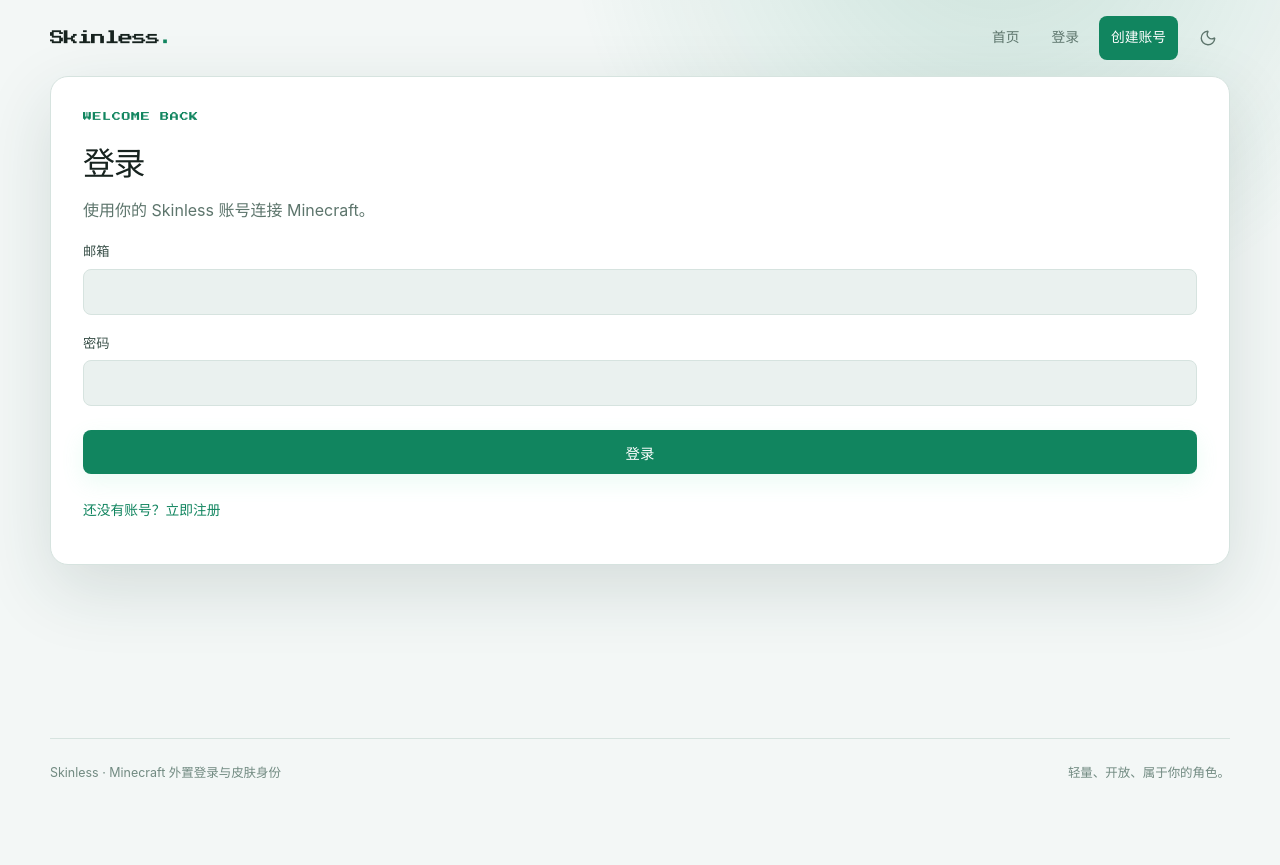
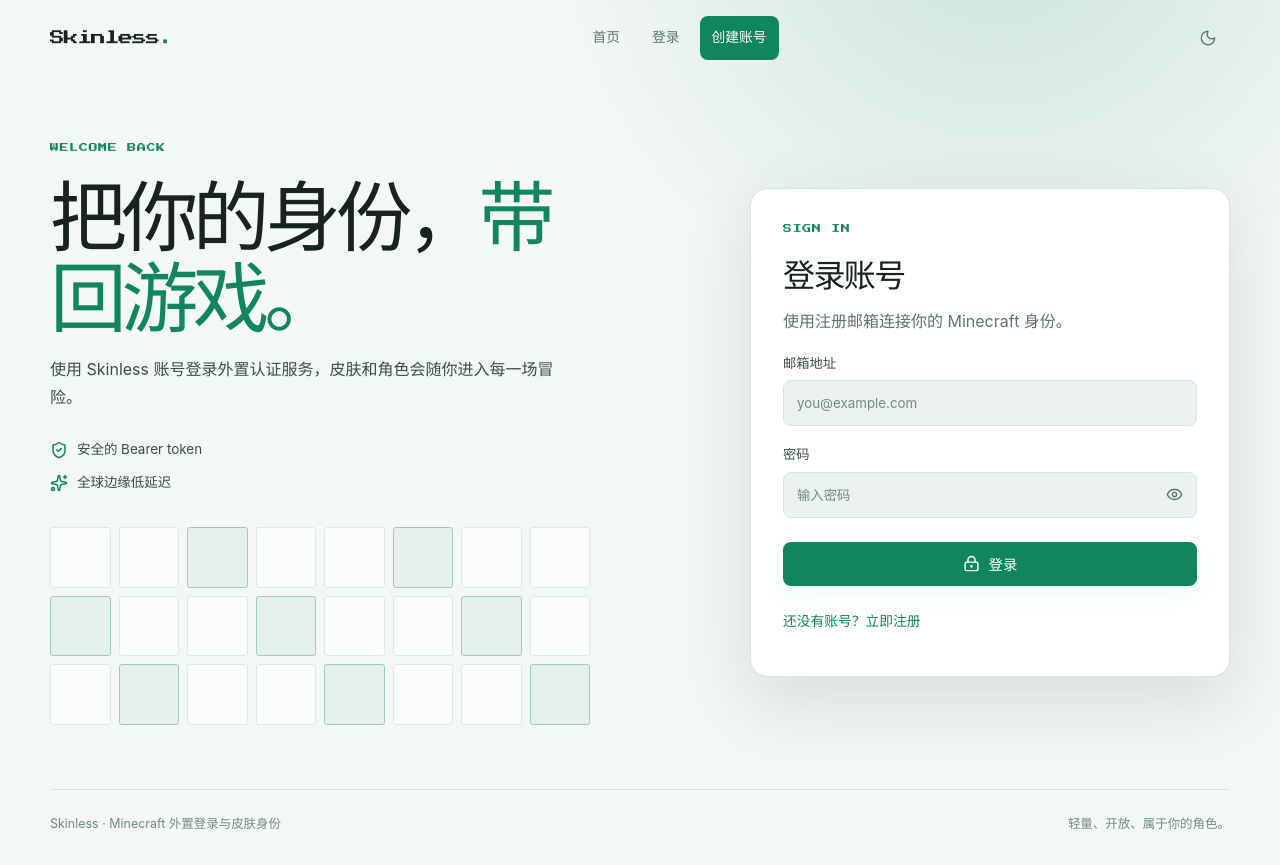
Before and after one commit to Enthusjast/Skinless, a Vue app in the folder frontend/: page /login in a window 1280 px wide. Before the commit the page ends 814 px from the top, so only its background shows below. Built offline with nearby package versions, Linux system fonts and the light colour scheme; no server answers.

Commit message:
feat: redesign public and auth pages

```diff
--- a/frontend/src/styles.css
+++ b/frontend/src/styles.css
@@ -124,11 +124,15 @@ h1, h2, h3 { color: var(--text); }
 .hero h1 em { color: var(--accent); font-style: normal; }
 .hero-copy { max-width: 560px; margin: 0; color: var(--text-soft); font-size: 1.08rem; line-height: 1.75; }
 .hero-actions { display: flex; flex-wrap: wrap; gap: 12px; margin-top: 34px; }
+.hero-meta { display: flex; flex-wrap: wrap; gap: 18px; margin-top: 28px; color: var(--muted); font-size: .74rem; }
+.hero-meta span { display: inline-flex; align-items: center; gap: 7px; }
+.status-dot { display: inline-block; width: 7px; height: 7px; background: var(--accent); border-radius: 50%; box-shadow: 0 0 0 4px color-mix(in srgb, var(--accent) 13%, transparent); }
 .feature-grid { display: grid; grid-template-columns: repeat(3, 1fr); gap: 14px; padding: 12px 0 70px; }
 .feature-card { min-height: 220px; padding: 24px; background: var(--surface); border: 1px solid var(--border); border-radius: var(--radius-md); box-shadow: var(--shadow-sm); transition: transform var(--motion), border-color var(--motion), background var(--motion); }
 .feature-card:hover { border-color: var(--border-strong); background: var(--surface-raised); transform: translateY(-3px); }
+.feature-icon { display: inline-grid; width: 42px; height: 42px; place-items: center; margin-bottom: 18px; color: var(--accent); background: color-mix(in srgb, var(--accent) 11%, transparent); border: 1px solid color-mix(in srgb, var(--accent) 24%, transparent); border-radius: var(--radius-sm); }
 .feature-index { display: inline-block; color: var(--accent); }
-.feature-card h2 { margin: 44px 0 10px; font-size: 1.12rem; letter-spacing: -.02em; }
+.feature-card h2 { margin: 10px 0 10px; font-size: 1.12rem; letter-spacing: -.02em; }
 .feature-card p { margin: 0; color: var(--muted); font-size: .9rem; line-height: 1.7; }
 
 /* Auth */
@@ -137,17 +141,21 @@ h1, h2, h3 { color: var(--text); }
 .auth-intro h1 { max-width: 560px; margin: 22px 0 16px; font-size: clamp(2.5rem, 6vw, 5rem); line-height: 1.05; letter-spacing: -.07em; }
 .auth-intro h1 em { color: var(--accent); font-style: normal; }
 .auth-intro p:not(.eyebrow) { max-width: 520px; margin: 0; color: var(--text-soft); line-height: 1.75; }
+.auth-perks, .auth-checklist { display: grid; gap: 12px; margin-top: 28px; color: var(--text-soft); font-size: .84rem; }
+.auth-perks span, .auth-checklist span { display: flex; align-items: center; gap: 9px; }
+.auth-perks svg, .auth-checklist svg { flex: 0 0 auto; color: var(--accent); }
 .auth-visual { display: grid; max-width: 540px; grid-template-columns: repeat(8, 1fr); gap: 8px; margin-top: 34px; opacity: .72; }
 .auth-visual span { aspect-ratio: 1; border: 1px solid var(--border); background: var(--surface); border-radius: 3px; }
 .auth-visual span:nth-child(3n) { border-color: color-mix(in srgb, var(--accent) 45%, var(--border)); background: color-mix(in srgb, var(--accent) 12%, var(--surface)); }
 .auth-card { width: 100%; padding: 32px; background: var(--surface); border: 1px solid var(--border); border-radius: var(--radius-lg); box-shadow: var(--shadow-lg); }
-.auth-card h1 { margin: 14px 0 8px; font-size: 2rem; letter-spacing: -.05em; }
+.auth-card h1, .auth-card h2 { margin: 14px 0 8px; color: var(--text); font-size: 2rem; letter-spacing: -.05em; }
 .auth-card > p:not(.eyebrow) { margin: 0; color: var(--muted); line-height: 1.65; }
 .auth-card .button { width: 100%; margin-top: 24px; }
 .auth-card .button-primary { border: 0; }
 .auth-link { display: inline-flex; min-height: 44px; align-items: center; margin-top: 14px; color: var(--accent); font-size: .86rem; }
 .field { display: grid; gap: 7px; margin-top: 18px; }
 .field label { color: var(--text-soft); font-size: .83rem; font-weight: 650; }
+.field small { color: var(--muted); font-size: .72rem; line-height: 1.4; }
 .field input, .field select { width: 100%; min-height: 46px; padding: 0 13px; color: var(--text); background: var(--bg-soft); border: 1px solid var(--border); border-radius: var(--radius-sm); outline: none; transition: border-color var(--motion), box-shadow var(--motion), background var(--motion); }
 .field input::placeholder { color: var(--muted-strong); }
 .field input:hover, .field select:hover { border-color: var(--border-strong); }
@@ -256,7 +264,7 @@ td select { min-height: 38px; padding: 0 10px; color: var(--text); background: v
   .public-header { min-height: 68px; }
   .public-nav { display: none; }
   .mobile-menu-button { display: inline-grid; }
-  .public-user-menu { top: 60px; right: 16px; display: grid; }
+  .public-mobile-menu { position: absolute; z-index: var(--z-menu); top: 60px; right: 16px; left: 16px; display: grid; padding: 6px; background: var(--surface-raised); border: 1px solid var(--border-strong); border-radius: var(--radius-md); box-shadow: var(--shadow-lg); }
   .public-footer { display: grid; gap: 6px; }
   .hero { min-height: 520px; padding: 58px 0 64px; }
   .hero::before { right: -260px; opacity: .35; }
--- a/frontend/src/views/HomeView.vue
+++ b/frontend/src/views/HomeView.vue
@@ -1,16 +1,24 @@
+<script setup lang="ts">
+import { ArrowRight, Gamepad2, LockKeyhole, Zap } from 'lucide-vue-next';
+import { useAuthStore } from '../stores/auth';
+
+const auth = useAuthStore();
+</script>
+
 <template>
   <section class="hero">
-    <p class="eyebrow">CLOUDFLARE · YGGDRASIL</p>
+    <p class="eyebrow">CLOUDFLARE · YGGDRASIL · 0.1</p>
     <h1>让你的角色，<em>真正属于你。</em></h1>
     <p class="hero-copy">Skinless 是一个轻量的 Minecraft 外置登录与皮肤服务。注册一个账号，把自己的皮肤带进每一场冒险。</p>
     <div class="hero-actions">
-      <RouterLink to="/register" class="button button-primary">创建账号</RouterLink>
-      <RouterLink to="/login" class="button button-ghost">已有账号，登录</RouterLink>
+      <RouterLink :to="auth.isAuthenticated ? '/dashboard' : '/register'" class="button button-primary">{{ auth.isAuthenticated ? '打开工作台' : '创建账号' }}<ArrowRight :size="17" aria-hidden="true" /></RouterLink>
+      <RouterLink v-if="!auth.isAuthenticated" to="/login" class="button button-ghost">已有账号，登录</RouterLink>
     </div>
+    <div class="hero-meta" aria-label="服务特性摘要"><span><i class="status-dot" />全球边缘运行</span><span><i class="status-dot" />私有纹理存储</span><span><i class="status-dot" />兼容 Authlib Injector</span></div>
   </section>
   <section class="feature-grid" aria-label="服务特点">
-    <article class="feature-card"><span class="feature-index">01</span><h2>轻量快速</h2><p>运行在 Cloudflare 全球边缘，启动器登录和纹理请求都保持低延迟。</p></article>
-    <article class="feature-card"><span class="feature-index">02</span><h2>你的纹理</h2><p>图片存储在私有对象存储中，只有游戏纹理请求会拿到必要的 PNG。</p></article>
-    <article class="feature-card"><span class="feature-index">03</span><h2>外置登录</h2><p>兼容 Authlib Injector、HMCL、PCL2 等常见外置登录客户端。</p></article>
+    <article class="feature-card"><span class="feature-icon"><Zap :size="20" aria-hidden="true" /></span><span class="feature-index">01 / FAST</span><h2>轻量快速</h2><p>运行在 Cloudflare 全球边缘，启动器登录和纹理请求都保持低延迟。</p></article>
+    <article class="feature-card"><span class="feature-icon"><LockKeyhole :size="20" aria-hidden="true" /></span><span class="feature-index">02 / PRIVATE</span><h2>你的纹理</h2><p>图片存储在私有对象存储中，只有游戏纹理请求会拿到必要的 PNG。</p></article>
+    <article class="feature-card"><span class="feature-icon"><Gamepad2 :size="20" aria-hidden="true" /></span><span class="feature-index">03 / READY</span><h2>外置登录</h2><p>兼容 Authlib Injector、HMCL、PCL2 等常见外置登录客户端。</p></article>
   </section>
 </template>
--- a/frontend/src/views/LoginView.vue
+++ b/frontend/src/views/LoginView.vue
@@ -1,5 +1,6 @@
 <script setup lang="ts">
 import { reactive, ref } from 'vue';
+import { Eye, EyeOff, LockKeyhole, ShieldCheck, Sparkles } from 'lucide-vue-next';
 import { useRoute, useRouter } from 'vue-router';
 import { ApiError } from '../api';
 import { useAuthStore } from '../stores/auth';
@@ -9,6 +10,7 @@ const router = useRouter();
 const route = useRoute();
 const form = reactive({ email: '', password: '' });
 const error = ref('');
+const showPassword = ref(false);
 
 async function submit() {
   error.value = '';
@@ -24,16 +26,25 @@ async function submit() {
 </script>
 
 <template>
-  <section class="auth-card">
-    <p class="eyebrow">WELCOME BACK</p>
-    <h1>登录</h1>
-    <p>使用你的 Skinless 账号连接 Minecraft。</p>
-    <form @submit.prevent="submit">
-      <div class="field"><label for="email">邮箱</label><input id="email" v-model="form.email" type="email" autocomplete="email" required /></div>
-      <div class="field"><label for="password">密码</label><input id="password" v-model="form.password" type="password" autocomplete="current-password" required /></div>
-      <p v-if="error" class="form-error" role="alert">{{ error }}</p>
-      <button class="button button-primary" type="submit" :disabled="auth.loading">{{ auth.loading ? '登录中…' : '登录' }}</button>
-    </form>
-    <RouterLink to="/register" class="auth-link">还没有账号？立即注册</RouterLink>
+  <section class="auth-layout">
+    <div class="auth-intro">
+      <p class="eyebrow">WELCOME BACK</p>
+      <h1>把你的身份，<em>带回游戏。</em></h1>
+      <p>使用 Skinless 账号登录外置认证服务，皮肤和角色会随你进入每一场冒险。</p>
+      <div class="auth-perks"><span><ShieldCheck :size="18" aria-hidden="true" />安全的 Bearer token</span><span><Sparkles :size="18" aria-hidden="true" />全球边缘低延迟</span></div>
+      <div class="auth-visual" aria-hidden="true"><span v-for="index in 24" :key="index" /></div>
+    </div>
+    <section class="auth-card">
+      <p class="eyebrow">SIGN IN</p>
+      <h2>登录账号</h2>
+      <p>使用注册邮箱连接你的 Minecraft 身份。</p>
+      <form @submit.prevent="submit">
+        <div class="field"><label for="email">邮箱地址</label><input id="email" v-model="form.email" type="email" autocomplete="email" placeholder="you@example.com" required /></div>
+        <div class="field"><label for="password">密码</label><div class="password-field"><input id="password" v-model="form.password" :type="showPassword ? 'text' : 'password'" autocomplete="current-password" placeholder="输入密码" required /><button class="icon-button password-toggle" type="button" :aria-label="showPassword ? '隐藏密码' : '显示密码'" @click="showPassword = !showPassword"><EyeOff v-if="showPassword" :size="17" aria-hidden="true" /><Eye v-else :size="17" aria-hidden="true" /></button></div></div>
+        <p v-if="error" class="form-error" role="alert">{{ error }}</p>
+        <button class="button button-primary" type="submit" :disabled="auth.loading"><LockKeyhole :size="17" aria-hidden="true" />{{ auth.loading ? '登录中…' : '登录' }}</button>
+      </form>
+      <RouterLink to="/register" class="auth-link">还没有账号？立即注册</RouterLink>
+    </section>
   </section>
 </template>
--- a/frontend/src/views/RegisterView.vue
+++ b/frontend/src/views/RegisterView.vue
@@ -1,5 +1,6 @@
 <script setup lang="ts">
 import { reactive, ref } from 'vue';
+import { Check, Eye, EyeOff, UserPlus } from 'lucide-vue-next';
 import { useRouter } from 'vue-router';
 import { ApiError } from '../api';
 import { useAuthStore } from '../stores/auth';
@@ -10,6 +11,8 @@ const form = reactive({ name: '', email: '', password: '', confirm: '' });
 const error = ref('');
 const success = ref('');
 const busy = ref(false);
+const showPassword = ref(false);
+const showConfirm = ref(false);
 
 async function submit() {
   error.value = '';
@@ -32,19 +35,28 @@ async function submit() {
 </script>
 
 <template>
+  <section class="auth-layout">
+    <div class="auth-intro">
+      <p class="eyebrow">START HERE</p>
+      <h1>给你的角色，<em>一个家。</em></h1>
+      <p>创建 Skinless 账号，上传属于自己的皮肤，把稳定的游戏身份带进服务器。</p>
+      <div class="auth-checklist"><span><Check :size="17" aria-hidden="true" />一个账号，一个 Minecraft profile</span><span><Check :size="17" aria-hidden="true" />浏览器处理图片，上传更轻量</span><span><Check :size="17" aria-hidden="true" />随时切换 Classic / Slim 模型</span></div>
+      <div class="auth-visual" aria-hidden="true"><span v-for="index in 24" :key="index" /></div>
+    </div>
     <section class="auth-card">
-    <p class="eyebrow">START HERE</p>
-    <h1>创建账号</h1>
-    <p>创建一个游戏身份，把喜欢的皮肤带进服务器。</p>
+      <p class="eyebrow">CREATE ACCOUNT</p>
+      <h2>创建账号</h2>
+      <p>只需要一个邮箱和你喜欢的游戏名。</p>
       <form @submit.prevent="submit">
-      <div class="field"><label for="name">游戏名</label><input id="name" v-model="form.name" type="text" autocomplete="nickname" minlength="3" maxlength="16" required /></div>
-      <div class="field"><label for="email">邮箱</label><input id="email" v-model="form.email" type="email" autocomplete="email" required /></div>
-      <div class="field"><label for="password">密码</label><input id="password" v-model="form.password" type="password" autocomplete="new-password" minlength="8" required /></div>
-      <div class="field"><label for="confirm-password">确认密码</label><input id="confirm-password" v-model="form.confirm" type="password" autocomplete="new-password" minlength="8" required /></div>
+        <div class="field"><label for="name">游戏名</label><input id="name" v-model="form.name" type="text" autocomplete="nickname" minlength="3" maxlength="16" placeholder="Steve_01" required /><small>3–16 位字母、数字或下划线</small></div>
+        <div class="field"><label for="email">邮箱地址</label><input id="email" v-model="form.email" type="email" autocomplete="email" placeholder="you@example.com" required /></div>
+        <div class="field"><label for="password">密码</label><div class="password-field"><input id="password" v-model="form.password" :type="showPassword ? 'text' : 'password'" autocomplete="new-password" minlength="8" placeholder="至少 8 个字符" required /><button class="icon-button password-toggle" type="button" :aria-label="showPassword ? '隐藏密码' : '显示密码'" @click="showPassword = !showPassword"><EyeOff v-if="showPassword" :size="17" aria-hidden="true" /><Eye v-else :size="17" aria-hidden="true" /></button></div></div>
+        <div class="field"><label for="confirm-password">确认密码</label><div class="password-field"><input id="confirm-password" v-model="form.confirm" :type="showConfirm ? 'text' : 'password'" autocomplete="new-password" placeholder="再次输入密码" required /><button class="icon-button password-toggle" type="button" :aria-label="showConfirm ? '隐藏确认密码' : '显示确认密码'" @click="showConfirm = !showConfirm"><EyeOff v-if="showConfirm" :size="17" aria-hidden="true" /><Eye v-else :size="17" aria-hidden="true" /></button></div></div>
         <p v-if="success" class="form-success" role="status">{{ success }}</p>
         <p v-if="error" class="form-error" role="alert">{{ error }}</p>
-      <button class="button button-primary" type="submit" :disabled="busy">{{ busy ? '创建中…' : '注册' }}</button>
+        <button class="button button-primary" type="submit" :disabled="busy"><UserPlus :size="17" aria-hidden="true" />{{ busy ? '创建中…' : '创建账号' }}</button>
       </form>
       <RouterLink to="/login" class="auth-link">已有账号？返回登录</RouterLink>
     </section>
+  </section>
 </template>
```
Also changed, not shown: frontend/src/layouts/PublicLayout.vue (+11 -4 lines). Lines whose indentation alone changed are shown as unchanged.
